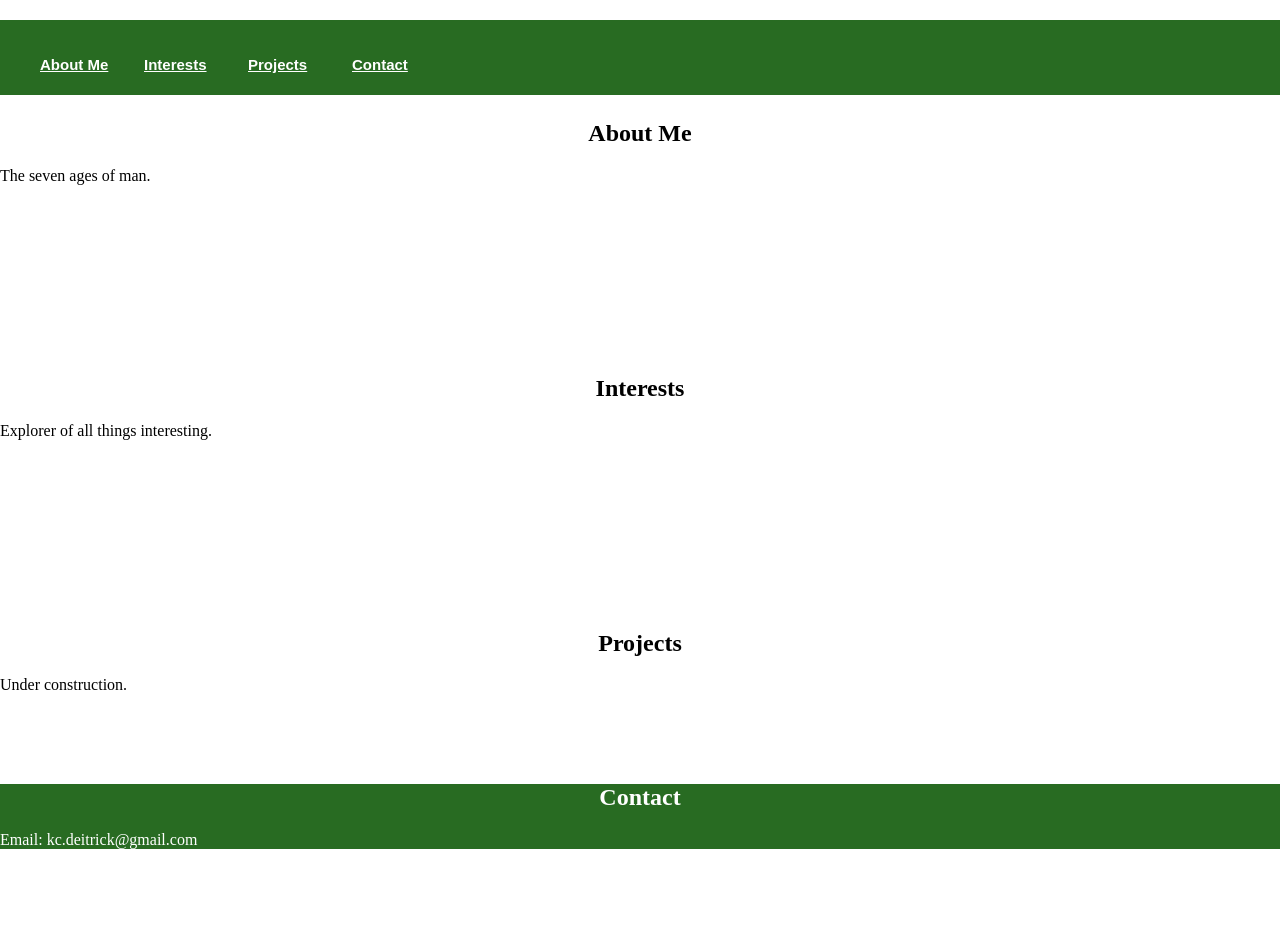
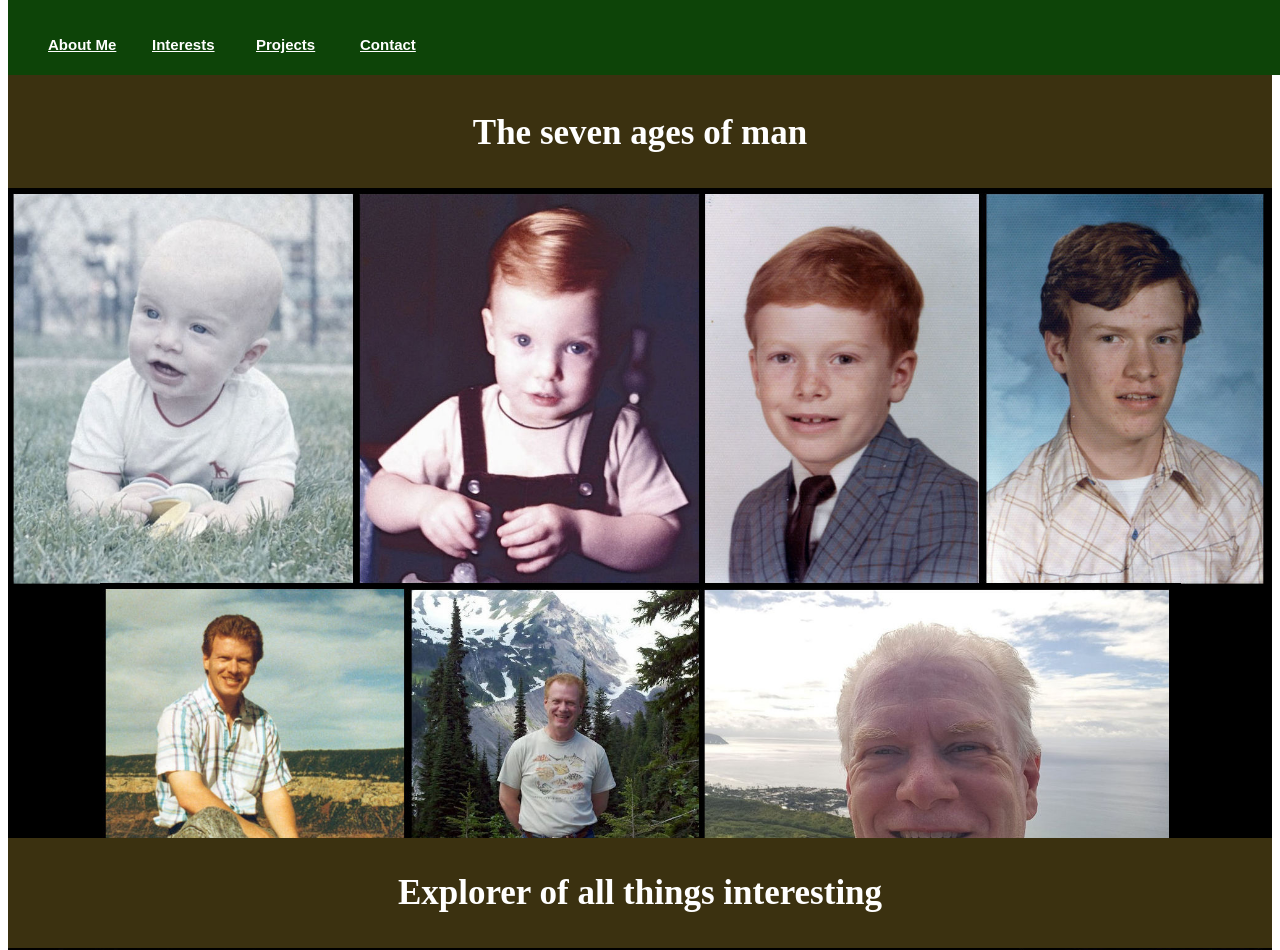
Before and after one commit to SeattleKCD/SeattleKCD.github.io, a plain HTML site: page index.html in a window 1280 px wide. Shown: the top 950 px of the page. Before the commit the page ends 865 px from the top, so only its background shows below. Drawn offline with Linux system fonts and the light colour scheme.

Commit message:
Add background images.
Add About Me and Interests background images.  Play with styling.

```diff
--- a/index.html
+++ b/index.html
@@ -1,9 +1,12 @@
 <!DOCTYPE html>
 <html>
+
   <head>
-    <link href='personalSite-style.css' rel='stylesheet' type='text/css'/>
+   <link href='personalSite-style.css' rel='stylesheet' type='text/css'/>
   </head>
+
   <body>
+
     <header>
       <nav>
         <ul>
@@ -14,49 +17,39 @@
         </ul>
       </nav>
     </header>
+
     <main>
+
       <section id="aboutme">
-        <article>
-          <h2>About Me</h2>
+        <article id="white-text">
+          <h1>The seven ages of man</h1>
+          <p class="about-me-image"></p>
         </article>
-        <aside>The seven ages of man.</aside>
-        <figure>
-            <figcaption></figcaption>
-        </figure>
-        <audio></audio>
-        <video></video>
-        <embed/>
       </section>
+
       <section id="interests">
-        <article>
-          <h2>Interests</h2>
+        <article id="white-text">
+          <h1>Explorer of all things interesting</h1>
+          <p class="interests-image"></p>
         </article>
-        <aside>Explorer of all things interesting.</aside>
-        <figure>
-            <figcaption></figcaption>
-        </figure>
-        <audio></audio>
-        <video></video>
-        <embed/>
       </section>
+
       <section id="projects">
-        <article>
-          <h2>Projects</h2>
+        <article id="white-text">
+          <h1>Projects</h1>
         </article>
-        <aside>Under construction.</aside>
-        <figure>
-            <figcaption></figcaption>
-        </figure>
-        <audio></audio>
-        <video></video>
-        <embed/>
+        <aside id="white-text">Under construction.</aside>
       </section>
+
     </main>
+
     <footer id="contact">
       <article id="white-text">
-        <h2>Contact</h2>
+        <h1>Contact</h1>
         <p>Email: kc.deitrick@gmail.com</p>
       </article>
     </footer>
+
   </body>
+
 </html>
--- a/personalSite-style.css
+++ b/personalSite-style.css
@@ -1,10 +1,7 @@
-html, body {
-    margin: 0;
-    padding: 0;
-}
 header {
-    background-color: #286b22;
+    background-color: #0d4408;
     position: fixed;
+    top: 0px;
     width: 100%;
     height: 75px;
     z-index: 10;
@@ -28,12 +25,30 @@ nav a:link {
 }
 
 main {
+  background-color:#3b3110;
   position: relative;
-  top: 100px;
+  padding: 70px 0px;
+}
+
+article h1 {
+  font-size: 35px;
+  text-align: center;
 }
 
 article h2 {
   text-align: center;
+}
+
+.about-me-image {
+  height: 650px;
+  background-image: url("https://github.com/SeattleKCD/SeattleKCD.github.io/blob/main/7_ages_collage.jpeg?raw=true");
+  background-size: cover;
+}
+
+.interests-image {
+  height: 800px;
+  background-image: url("https://github.com/SeattleKCD/SeattleKCD.github.io/blob/main/all_things_collage.jpeg?raw=true");
+  background-size: cover;
 }
 
 #white-text {
@@ -41,5 +56,8 @@ article h2 {
 }
 
 footer {
+  margin: 0px;
+  padding: 10px;
   background-color: #286b22;
+  position: relative;
 }
```
